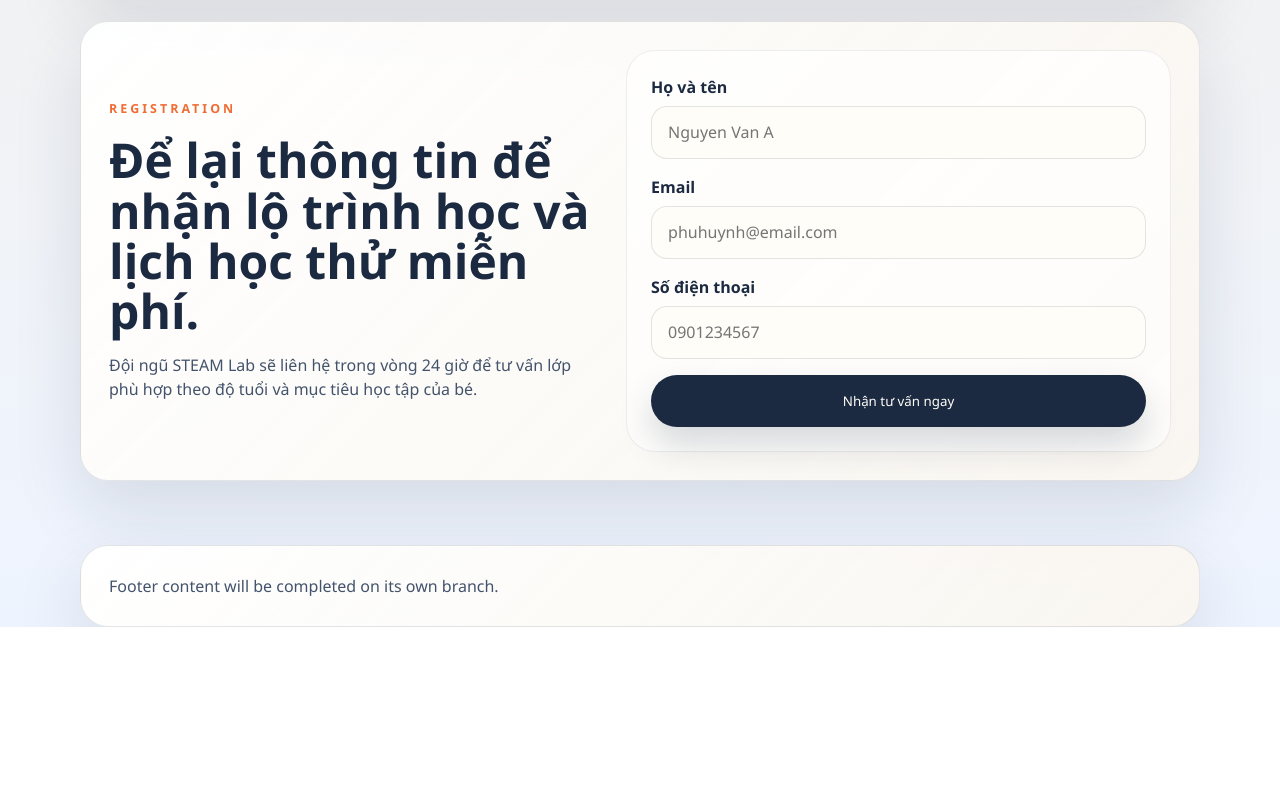
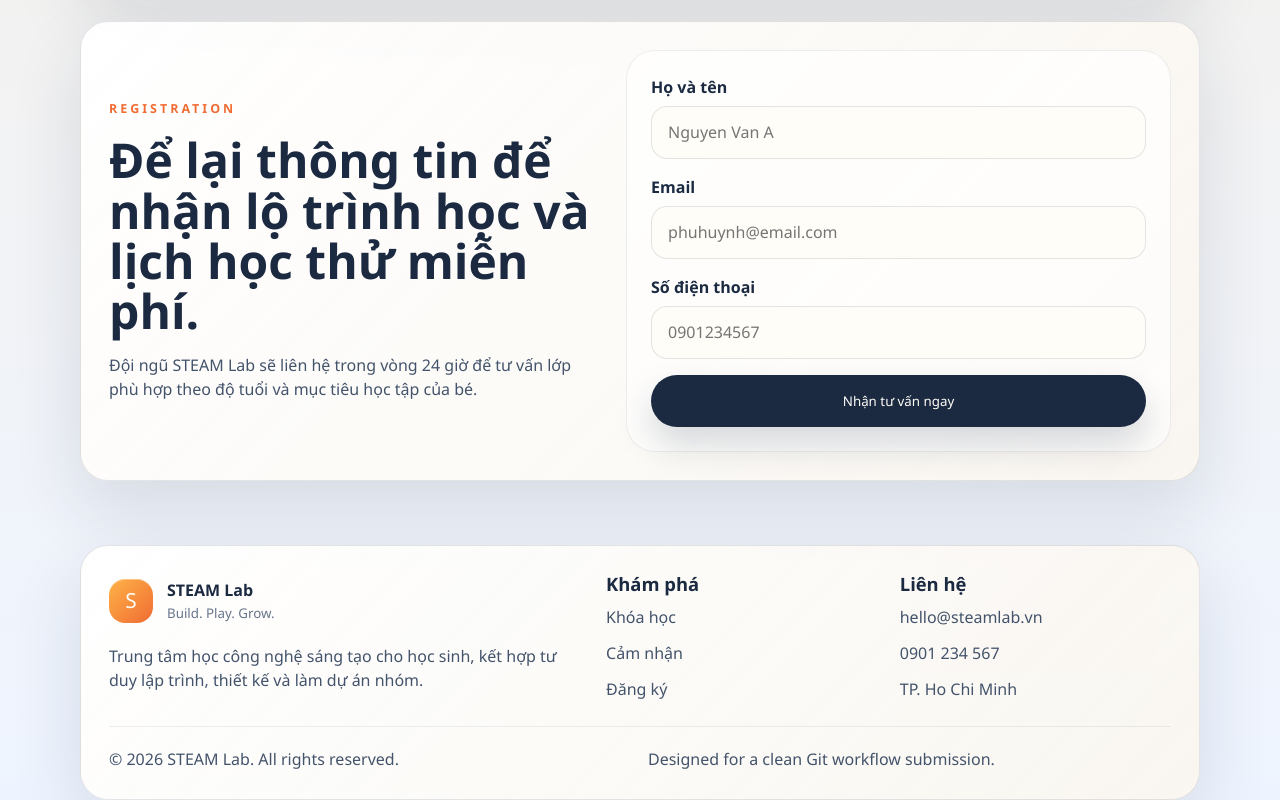
Before and after one commit to channie111105/STEAM, a React (Vite) app: page / in a window 1280 px wide. Shown: the part 1917-2717 px from the top of the page. Before the commit the page ends 2544 px from the top, so only its background shows below. Built offline with nearby package versions, Linux system fonts and the light colour scheme.

Commit message:
feat: add footer content

```diff
--- a/src/App.css
+++ b/src/App.css
@@ -290,6 +290,45 @@ main {
   padding: 1.75rem;
 }
 
+.footer-grid,
+.footer-links,
+.footer-brand,
+.footer-bottom {
+  display: grid;
+}
+
+.footer-grid {
+  grid-template-columns: 1.4fr 0.8fr 0.8fr;
+  gap: 1.4rem;
+}
+
+.footer-brand {
+  gap: 1rem;
+}
+
+.footer-links {
+  gap: 0.75rem;
+  align-content: start;
+}
+
+.footer-links h3 {
+  font-size: 1.15rem;
+}
+
+.footer-links a,
+.footer-links span {
+  color: var(--ink-soft);
+  text-decoration: none;
+}
+
+.footer-bottom {
+  grid-template-columns: repeat(2, minmax(0, 1fr));
+  gap: 1rem;
+  margin-top: 1.6rem;
+  padding-top: 1.2rem;
+  border-top: 1px solid rgb(27 42 65 / 0.08);
+}
+
 .course-grid {
   display: grid;
   grid-template-columns: repeat(3, minmax(0, 1fr));
--- a/src/components/Footer.jsx
+++ b/src/components/Footer.jsx
@@ -1,7 +1,40 @@
 export function Footer() {
   return (
     <footer className="site-footer section-shell">
-      <p>Footer content will be completed on its own branch.</p>
+      <div className="footer-grid">
+        <div className="footer-brand">
+          <a className="brand-mark" href="#hero" aria-label="STEAM home">
+            <span className="brand-badge">S</span>
+            <span className="brand-copy">
+              <strong>STEAM Lab</strong>
+              <small>Build. Play. Grow.</small>
+            </span>
+          </a>
+          <p>
+            Trung tâm học công nghệ sáng tạo cho học sinh, kết hợp tư duy lập
+            trình, thiết kế và làm dự án nhóm.
+          </p>
+        </div>
+
+        <div className="footer-links">
+          <h3>Khám phá</h3>
+          <a href="#courses">Khóa học</a>
+          <a href="#testimonials">Cảm nhận</a>
+          <a href="#register">Đăng ký</a>
+        </div>
+
+        <div className="footer-links">
+          <h3>Liên hệ</h3>
+          <a href="mailto:hello@steamlab.vn">hello@steamlab.vn</a>
+          <a href="tel:0901234567">0901 234 567</a>
+          <span>TP. Ho Chi Minh</span>
+        </div>
+      </div>
+
+      <div className="footer-bottom">
+        <p>© 2026 STEAM Lab. All rights reserved.</p>
+        <p>Designed for a clean Git workflow submission.</p>
+      </div>
     </footer>
   )
 }
```
